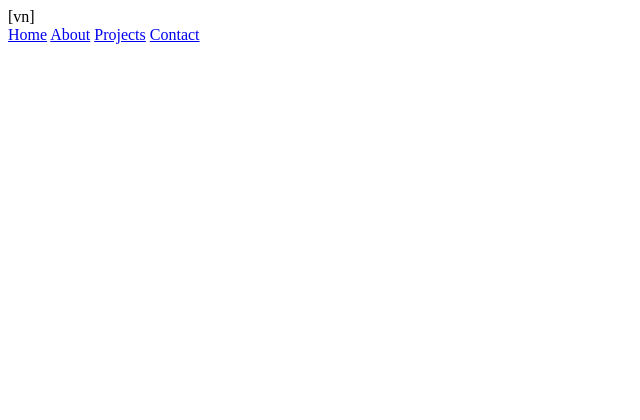
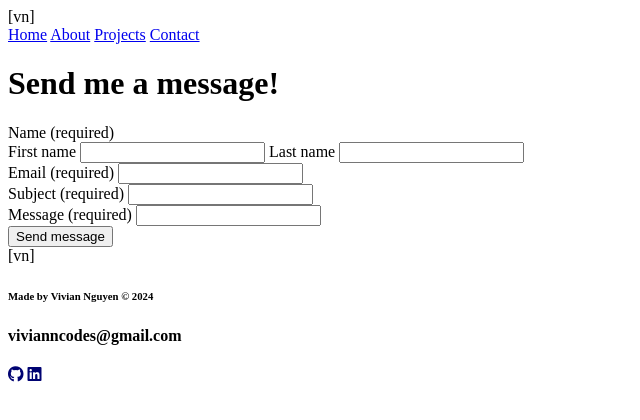
Before and after one commit to vivianncodes/portfolio, a plain HTML site: page contact.html in a window 1280 px wide. Shown: the whole page, without its empty margins (0-640 px from the left). Drawn offline with Linux system fonts and the light colour scheme.

Commit message:
Added HTML to contact.html

```diff
--- a/contact.html
+++ b/contact.html
@@ -25,6 +25,39 @@
         <a href="projects.html">Projects</a>
         <a href="contact.html">Contact</a>
       </div>
+      <h1>Send me a message!</h1>
+      <div class="form-container">
+        <form action="/submit">
+          <label for="name">Name (required)</label>
+          <br />
+          <label for="first-name">First name</label>
+          <input type="text" required />
+          <label for="last-name">Last name</label>
+          <input type="text" required />
+          <br />
+          <label for="email">Email (required)</label>
+          <input type="email" required />
+          <br />
+          <label for="subject">Subject (required)</label>
+          <input type="text" required />
+          <br />
+          <label for="message">Message (required)</label>
+          <input type="text" required />
+          <br />
+          <input type="submit" value="Send message" />
+        </form>
+      </div>
     </div>
+    <footer>
+      <div class="left-side">
+        <div class="logo">[vn]</div>
+        <h6>Made by Vivian Nguyen © 2024</h6>
+      </div>
+      <div class="right-side">
+        <h4>vivianncodes@gmail.com</h4>
+        <i class="fa-brands fa-github" style="color: #000372"></i>
+        <i class="fa-brands fa-linkedin" style="color: #000372"></i>
+      </div>
+    </footer>
   </body>
 </html>
```
